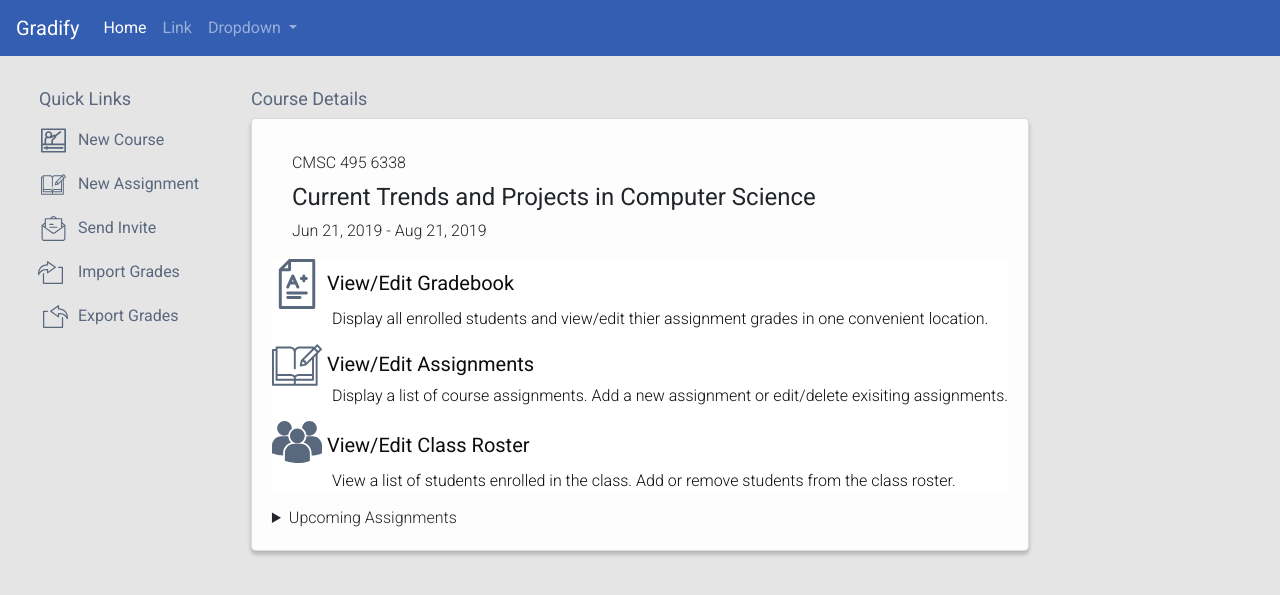
After one commit to dakinwerneburg/gradify, a Django app: page /courses/1/ in a window 1280 px wide. The commit adds this page. Shown: the top 595 px of the page. Run offline with Django 3.2, Linux system fonts and the light colour scheme; data comes from the database, SQL or seed files in the repository; some libraries are stand-ins or nearby versions.

Commit message:
Course details resoved

```diff
--- a/core/static/css/gradify.css
+++ b/core/static/css/gradify.css
@@ -90,8 +90,44 @@ nav a {
     font-weight: 400;
 }
 
+/*No styling of card title link*/
+.card-title a{
+    text-decoration: none;
+    color: inherit;
+}
+
 /* An table row with 3 evenly spaced columns */
 .generic-row {
     display: grid;
     grid-template-columns: repeat(3, 1fr);
 }
+
+/* Course Detail Navigaion*/
+.course-detail-nav {
+    font-size: 20px;
+    line-height: 23px;
+
+    color: #0C0C0C;
+    background:white;
+
+}
+
+/* Course Detail Navigaion description*/
+.course-detail-nav p {
+    padding-top:0;
+    padding-left: 60px;
+    font-weight: 300;
+    font-size: 16px;
+    line-height: 19px;
+    display: flex;
+    align-items: center;
+
+    color: #0C0C0C;
+
+}
+
+/*No Styling of course detail navivation links*/
+.course-detail-nav a {
+    text-decoration: none;
+    color: inherit;
+}
--- /dev/null
+++ b/core/templates/core/course_detail.html
@@ -0,0 +1,65 @@
+{% extends 'quicklink_base.html' %}
+
+{% block main-content %}
+    <div class="ql-content">
+        <h1 class="bg-header bg-text">Course Details</h1>
+        <section class="card">
+            <div class="card-body">
+                <header class="card-header">
+                    <span class="light-text">{{ course.section }}</span>
+                    <h2 class="card-title"><a href="{% url 'course-detail' pk=course.pk %}">{{ course.name }}</a></h2>
+                    <time class="light-text">{{ course.startDate | date:"M d, Y" }} -
+                        {{ course.endDate | date:"M d, Y" }}</time>
+                </header>
+                <nav class="course-detail-nav">
+                    {# TODO add links to gradebook, assignments, and roster page once created #}
+
+                    <div>
+                        <span>{% include 'svg/course-details-gradebook.svg' %}<a href="#">View/Edit Gradebook</a></span>
+                        <p>Display all enrolled students and view/edit thier assignment grades in one convenient location.
+                        </p>
+                    </div>
+                    <div>
+                        <span>{% include 'svg/course-details-book.svg' %}<a href="#">View/Edit Assignments</a></span>
+                        <p>Display a list of course assignments. Add a new assignment or edit/delete exisiting assignments.
+                        </p>
+                    </div>
+                    <div>
+                        <span>{% include 'svg/course-details-people.svg' %}<a href="#">View/Edit Class Roster</a></span>
+                        <p>View a list of students enrolled in the class. Add or remove students from the class roster.</p>
+                    </div>
+                </nav>
+                <details>
+                {# TODO add actual coursework and tests once model is created #}
+
+                <summary class="light-text">Upcoming Assignments</summary>
+                <table class="table table-striped table-hover">
+                    <tbody>
+                        <tr class="generic-row">
+                            <td>Jun 4</td>
+                            <td style="text-align: center">Project Plan</td>
+                            {# TODO add link to assignment details #}
+                            <td style="text-align: right">{% include 'svg/go-arrow.svg' %}</td>
+                        </tr>
+                        <tr class="generic-row">
+                            <td>Jun 9</td>
+                            <td style="text-align: center">Test Plan</td>
+                            <td style="text-align: right">{% include 'svg/go-arrow.svg' %}</td>
+                        </tr>
+                        <tr class="generic-row">
+                            <td>Jun 16</td>
+                            <td style="text-align: center">Project Design</td>
+                            <td style="text-align: right">{% include 'svg/go-arrow.svg' %}</td>
+                        </tr>
+                        <tr class="generic-row">
+                            <td>Jun 23</td>
+                            <td style="text-align: center">Phase 1 Source</td>
+                            <td style="text-align: right">{% include 'svg/go-arrow.svg' %}</td>
+                        </tr>
+                    </tbody>
+                </table>
+                </details>
+            </div>
+        </section>
+    </div>
+{% endblock main-content %}
--- a/core/urls.py
+++ b/core/urls.py
@@ -10,4 +10,5 @@ urlpatterns = [
     path('courses/', views.CoursesView.as_view(), name='course-list'),
     path('courses/gradebook/', views.StudentSubmissionsView.as_view(),
          name='studentsubmission-list'),
+    path('courses/<int:pk>/', views.CourseDetailView.as_view(), name='course-detail')
 ]
--- a/core/views.py
+++ b/core/views.py
@@ -62,3 +62,8 @@ class StudentSubmissionsView(generic.ListView):
         context = super().get_context_data(**kwargs)
         context['coursework'] = CourseWork.objects.filter(course_id=1)
         return context
+
+
+class CourseDetailView(generic.DetailView):
+    model = Course
+    template_name = 'core/course_detail.html'
```
Also changed, not shown: core/tests/tests.py (+25 -0 lines), core/templates/svg/course-details-book.svg (added), core/templates/svg/course-details-gradebook.svg (added), core/templates/svg/course-details-people.svg (added), 1 other file.
